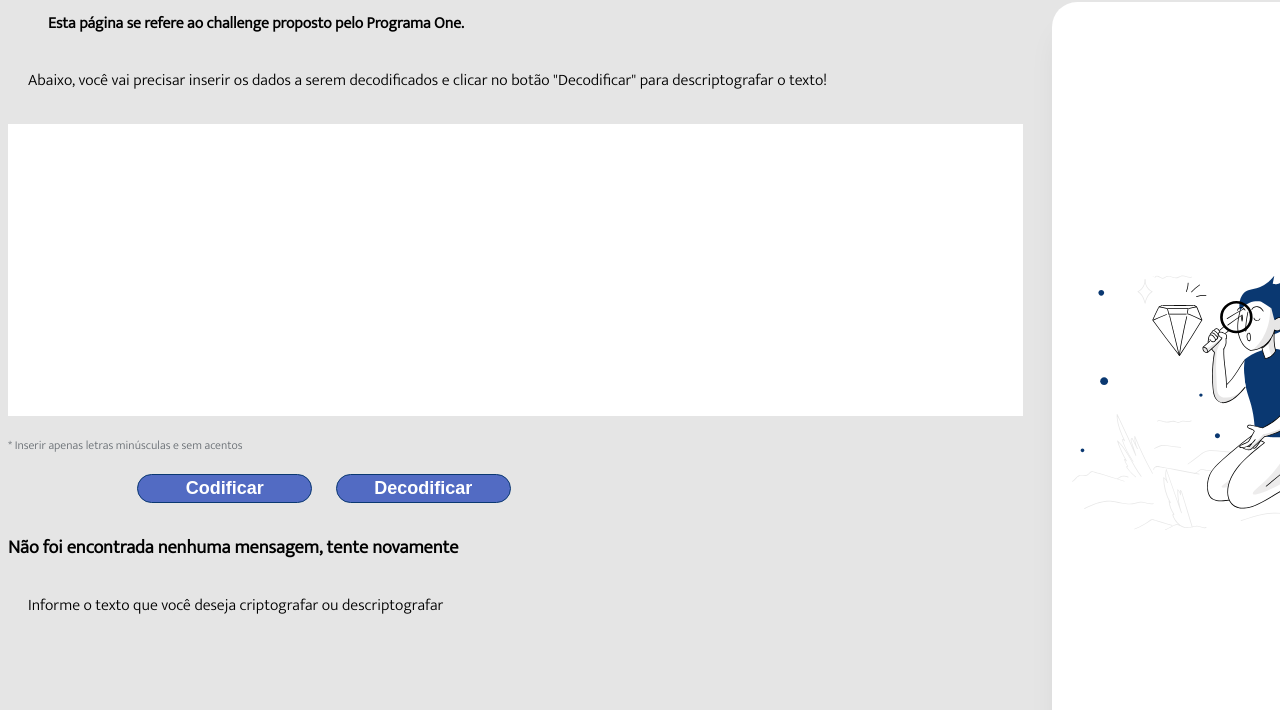
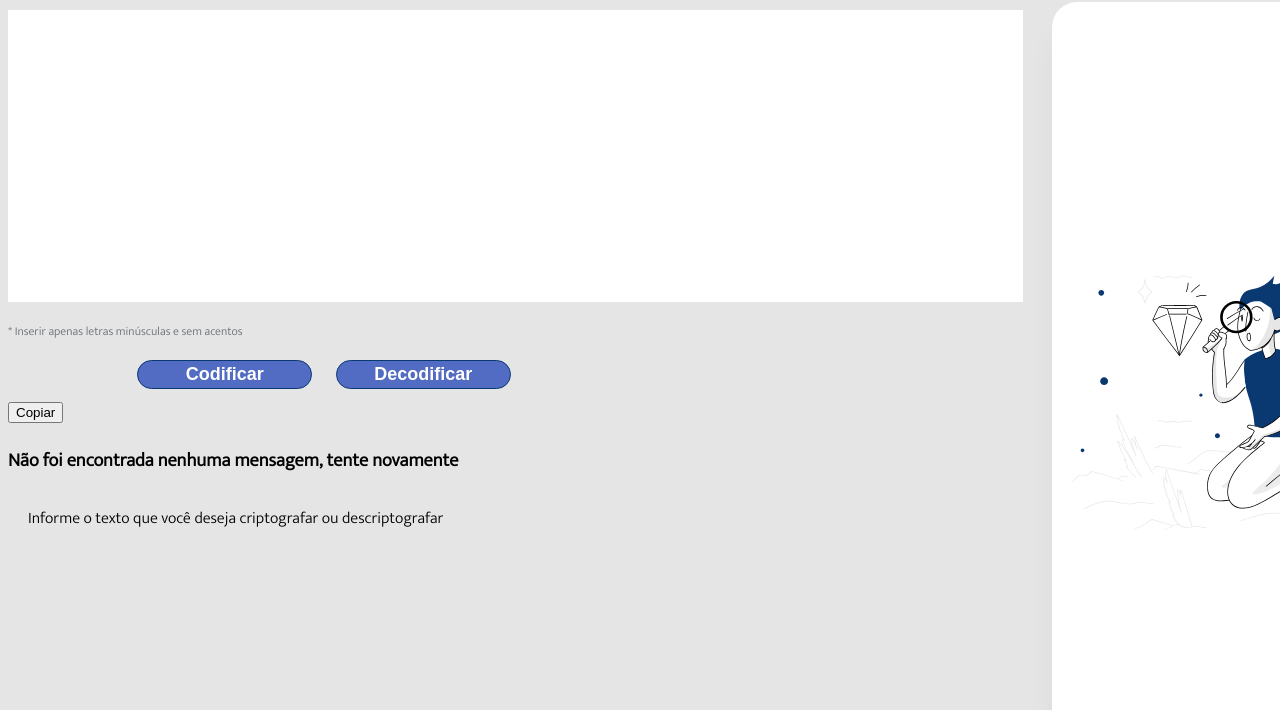
Before and after one commit to danicoln/oracleOne, a plain HTML site: page Challenge - Decodificador de Texto/index.html in a window 1280 px wide. Shown: the part 90-800 px from the top of the page. Drawn offline with Linux system fonts and the light colour scheme; files whose address does not match are found by name; a web font is replaced by a local one.

Commit message:
Ajustes da página

```diff
--- a/Challenge - Decodificador de Texto/index.html
+++ b/Challenge - Decodificador de Texto/index.html
@@ -14,19 +14,20 @@
 	</head>
 
 	<body>
-		<main class="estilo-pagina">
+		<main class="main">
 			<section class="parte-esquerda">
 				<header>
 					<nav class="cabecalho-logo">
 						<img src="src/imagens/logoAlura.svg" alt="Logo da Alura">
 					</nav>
+					<!--
 					<div>
 
 						<p><strong>Esta página se refere ao challenge proposto pelo Programa One.</strong></p>
 
 						<p>Abaixo, você vai precisar inserir os dados a serem decodificados e clicar no botão "Decodificar" para descriptografar o texto!</p>
 					</div>
-
+					-->
 				</header>
 			</section>
 
@@ -59,8 +60,8 @@
 				<div>
 					<!-- <label for="msgSaida"> Insira o texto a ser descriptografado:</label> -->
 
-					<textarea class="msg" cols="20%" rows="8%" id="msgSaida"> </textarea>
-					<button class="copiar" onclick="copiar()">Copiar</button>
+					<textarea class="msg" cols="20%" rows="7%"> </textarea>
+					<button id="copiar" onclick="copiar()">Copiar</button>
 
 					<div class="texto-saida">
 						<h3>Não foi encontrada nenhuma mensagem, tente novamente</h3>
```
